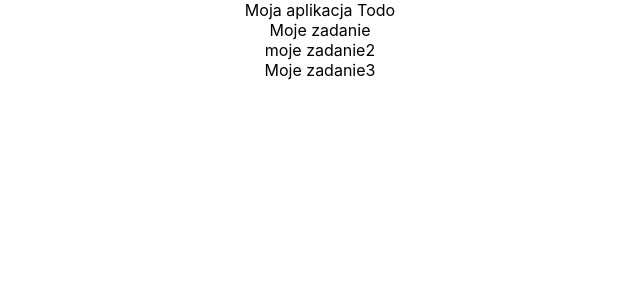
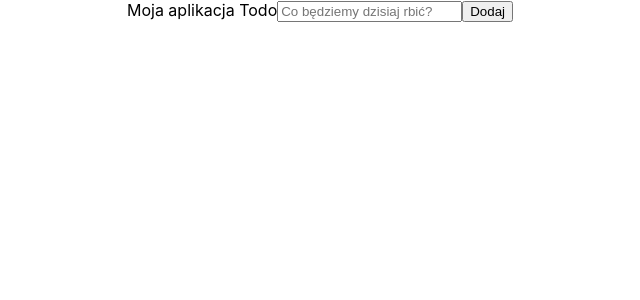
Before and after one commit to katarzynagodlewska/todo-app-react, a React app: page / in a window 1280 px wide. Shown: the top 300 px of the page, without its empty margins (320-960 px from the left). Built offline with nearby package versions, Linux system fonts and the light colour scheme.

Commit message:
feat: add button, input and function to make todo elements

```diff
--- a/src/components/TodoList/TodoList.js
+++ b/src/components/TodoList/TodoList.js
@@ -2,10 +2,32 @@ import React, { useState } from 'react';
 import Todo from './Todo';
 
 function TodoList(props) {
-    const [todoList, setTodoList] = useState(["Moje zadanie","moje zadanie2", "Moje zadanie3"])
+    const [todoList, setTodoList] = useState([]);
+    const [inputValue, setInputValue] = useState("");
+
+    const handleInputChange = (event) => {
+        const {value} = event.target;
+        setInputValue(value);
+    }
+
+    const handleButtonClick = () => {
+        setTodoList([...todoList, inputValue]);
+        setInputValue("");
+    }
     return (
         <div>
             Moja aplikacja Todo
+            <input
+                name="Todo Input"
+                placeholder="Co będziemy dzisiaj rbić?"
+                value={inputValue}
+                onChange={handleInputChange}
+            />
+            <button
+                onClick={handleButtonClick}
+            >
+                Dodaj
+            </button>
             {todoList.map((todo) => (
             <Todo
             key={todo}
```
Also changed, not shown: src/components/TodoList/Todo.js (line endings or trailing spaces).
